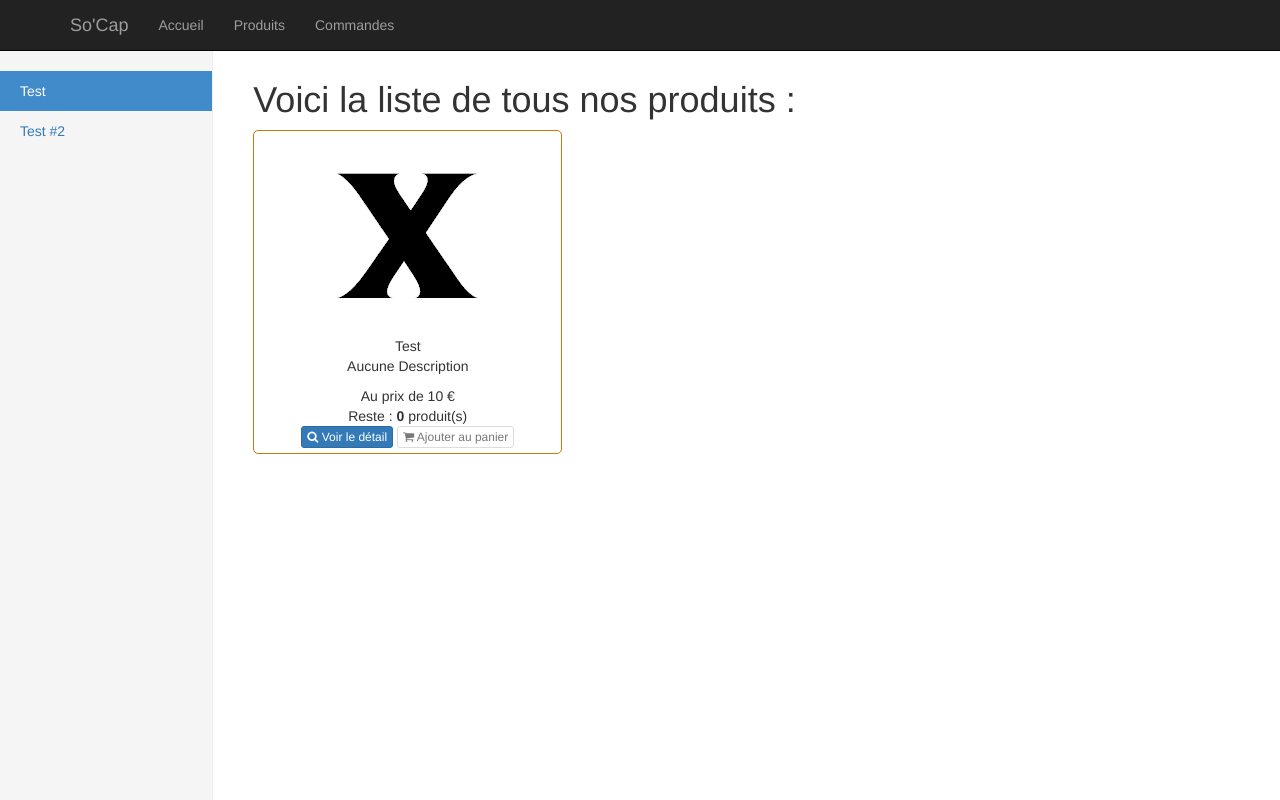
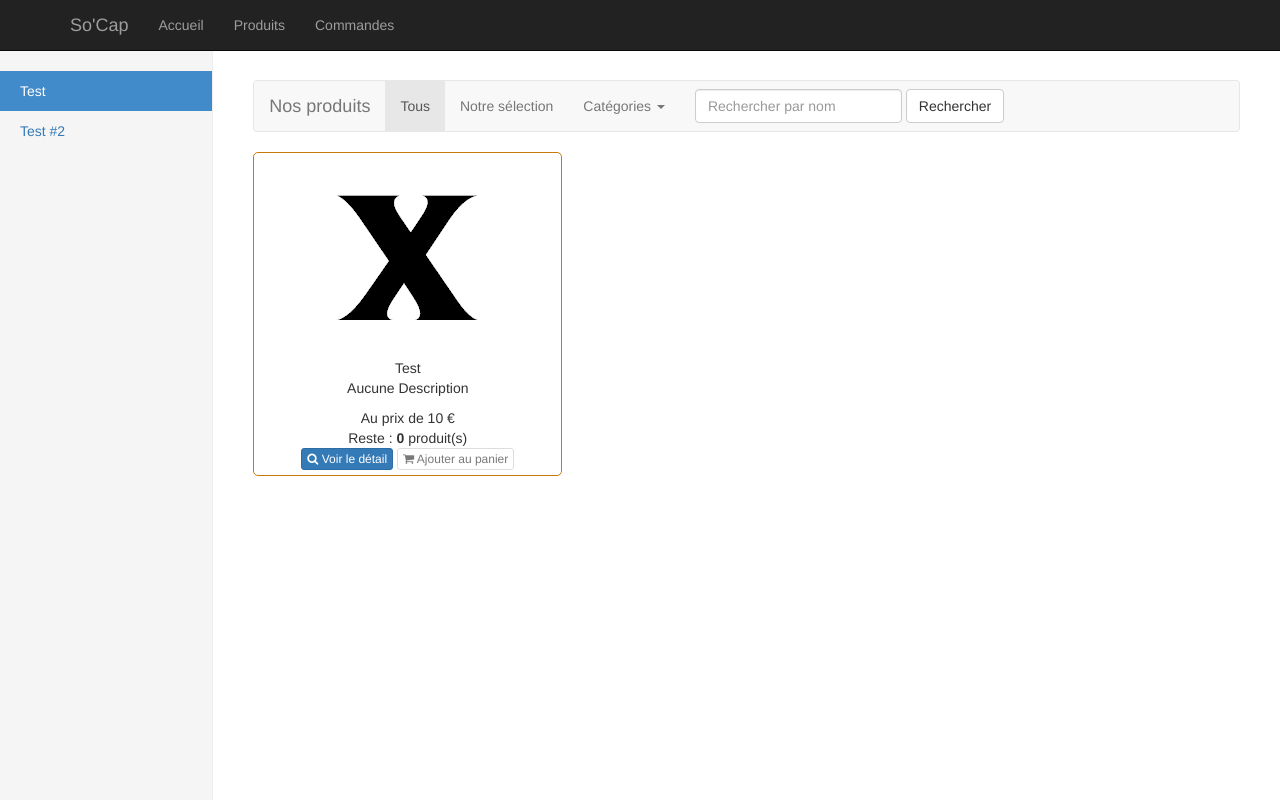
Before and after one commit to Cyboulette/so-cap, a PHP site: the page made by index.php in a window 1280 px wide. Run offline with PHP 8.4, Linux system fonts and the light colour scheme; data comes from the database, SQL or seed files in the repository; data that the repository does not hold is empty.

Commit message:
Ajax sur la recherche de produits

```diff
--- a/assets/js/js.php
+++ b/assets/js/js.php
@@ -1,2 +1,3 @@
 <script src="https://ajax.googleapis.com/ajax/libs/jquery/1.12.4/jquery.min.js"></script>
 <script src="assets/js/bootstrap.min.js"></script>
+<script src="assets/js/produits.js"></script>
--- a/model/Model.php
+++ b/model/Model.php
@@ -74,6 +74,31 @@
 			}
 		}
 
+		public static function selectCustom($cle, $data) {
+			$table_name = static::$tableName;
+			$class_name = 'Model'.ucfirst(static::$object);
+			try {
+				$sql = "SELECT * from `".$table_name."` WHERE `".$cle."` = :".$cle."";
+				$req_generique = Model::$pdo->prepare($sql);
+
+				$values = array(
+					$cle => $data
+				);
+
+				$req_generique->execute($values);
+				$req_generique->setFetchMode(PDO::FETCH_CLASS, $class_name);
+				$tab_gen = $req_generique->fetchAll();
+				return $tab_gen;
+			} catch(PDOException $e) {
+				if (Conf::getDebug()) {
+					echo $e->getMessage();
+				} else {
+					echo 'Une erreur est survenue <a href="index.php"> retour a la page d\'accueil </a>';
+				}
+				die();
+			}
+		}
+
 
 		//Gestion des erreurs pour tous les modèles !!
 		public static function error($error) {
--- a/model/ModelProduit.php
+++ b/model/ModelProduit.php
@@ -8,6 +8,7 @@ class ModelProduit extends Model {
 	private $categorieProduit;
 	private $description;
 	private $prix;
+	private $favorited;
 
 	protected static $tableName = 'produits'; // Correspond au nom de la table SQL (pratique si différent du nom de l'objet)
 	protected static $object = 'produit'; // Correspond au nom de l'objet à créer (ici produit)
@@ -29,13 +30,14 @@ class ModelProduit extends Model {
 
 	// Le constructeur, qui peut accepter du NULL (dans le cas d'un FETCH::CLASS)
 	// Constructeur différent dans chaque ModelPAGE.php
-	public function __construct($idProduit = NULL, $label = NULL, $categorieProduit = NULL, $description = NULL, $prix = NULL) {
-	    if (!is_null($idProduit) && !is_null($label) && !is_null($categorieProduit) && !is_null($description) && !is_null($prix)) {
+	public function __construct($idProduit = NULL, $label = NULL, $categorieProduit = NULL, $description = NULL, $prix = NULL, $favorited = NULL) {
+	    if (!is_null($idProduit) && !is_null($label) && !is_null($categorieProduit) && !is_null($description) && !is_null($prix) && !is_null($favorited)) {
 	        $this->idProduit = $idProduit;
 	        $this->label = $label;
 	        $this->categorieProduit = $categorieProduit;
 	        $this->description = $description;
 	        $this->prix = $prix;
+	        $this->favorited = $favorited;
 	    }
 	}
 
--- a/view/produit/list.php
+++ b/view/produit/list.php
@@ -1,6 +1,38 @@
-<h1>Voici la liste de tous nos produits :</h1>
+<nav class="navbar navbar-default" id="navigationProduits">
+	<div class="container-fluid">
+			<div class="navbar-header">
+			<button type="button" class="navbar-toggle collapsed" data-toggle="collapse" data-target="#bs-example-navbar-collapse-1" aria-expanded="false">
+				<span class="sr-only">Afficher la navigation</span>
+				<span class="icon-bar"></span>
+				<span class="icon-bar"></span>
+				<span class="icon-bar"></span>
+			</button>
+			<a class="navbar-brand" href="">Nos produits</a>
+		</div>
 
-<div class="row">
+		<div class="collapse navbar-collapse" id="bs-example-navbar-collapse-1">
+			<ul class="nav navbar-nav boutonsHaut">
+				<li class="active" data-tri="all"><a href="">Tous</a></li>
+				<li data-tri="selection"><a href="">Notre sélection</a></li>
+				<li class="dropdown">
+					<a href="" class="dropdown-toggle" data-toggle="dropdown" role="button" aria-haspopup="true" aria-expanded="false">Catégories <span class="caret"></span></a>
+					<ul class="dropdown-menu">
+						<li></li>
+						<li></li>
+					</ul>
+				</li>
+			</ul>
+			<form class="navbar-form navbar-left">
+				<div class="form-group">
+					<input type="text" class="form-control" placeholder="Rechercher par nom">
+				</div>
+				<button type="submit" class="btn btn-default">Rechercher</button>
+			</form>
+		</div>
+	</div>
+</nav>
+
+<div class="row displayProduits">
 	<?php
 	foreach ($tab_p as $p) {
 		$idProduit = $p->get('idProduit');
```
